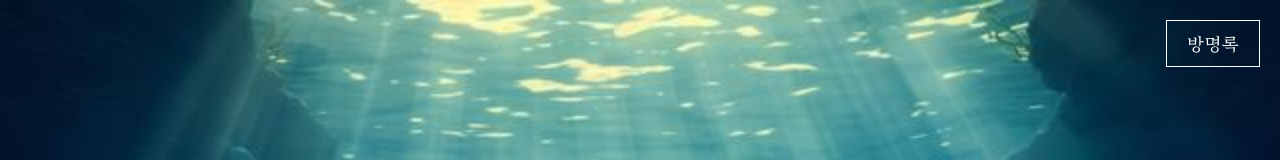
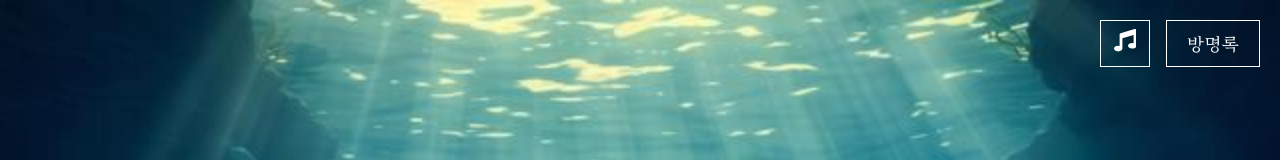
Before and after one commit to thws77/lostember, a React (Create React App) app: page / in a window 1280 px wide. Shown: the top 160 px of the page. Built offline with nearby package versions, Linux system fonts and the light colour scheme.

Commit message:
BGM 추가 및 방명록 이동 수정

```diff
--- a/package.json
+++ b/package.json
@@ -10,6 +10,7 @@
     "firebase": "^12.16.0",
     "react": "^19.2.7",
     "react-dom": "^19.2.7",
+    "react-icons": "^5.7.0",
     "react-router-dom": "^7.18.1",
     "react-scripts": "5.0.1",
     "web-vitals": "^2.1.4"
--- a/src/pages/Home.jsx
+++ b/src/pages/Home.jsx
@@ -1,18 +1,37 @@
 import "../styles/Home.css";
 import { useNavigate } from "react-router-dom";
-import { useRef, useEffect } from "react";
+import { useRef, useEffect, useState } from "react";
 import { smoothScroll } from "../utils/smoothScroll";
-
-
+import bgm from "../assets/Lost ember.mp3";
+import { FaMusic } from "react-icons/fa";
+import { CiPause1 } from "react-icons/ci";
 
 function Home() {
     const navigate = useNavigate();
 
     const appRef = useRef(null);
 
+    const [playing, setPlaying] = useState(false);
+
+    const audioRef = useRef(new Audio(bgm));
+
+
+    const toggleMusic = () => {
+        if (playing) {
+            audioRef.current.pause();
+        } else {
+            audioRef.current.play();
+        }
+
+        setPlaying(prev => !prev);
+    };
+
     useEffect(() => {
 
         const app = appRef.current;
+
+        audioRef.current.loop = true;
+        audioRef.current.volume = 0.5;
 
         if (!app) return;
 
@@ -93,6 +112,16 @@ function Home() {
                 방명록
             </button>
 
+            <button
+                className="bgm-button"
+                onClick={() => {
+                    if (!playing && (window.confirm("BGM을 재생하시겠습니까?"))) {
+                        toggleMusic();
+                    } else toggleMusic();
+                }}>
+                {playing ? <CiPause1 /> : <FaMusic />}
+            </button>
+
             <section
                 ref={depth100}
                 className="screen depth100"
@@ -127,7 +156,7 @@ function Home() {
                     </button>
                 </div>
             </section>
-        </div>
+        </div >
     );
 }
 
--- a/src/styles/Home.css
+++ b/src/styles/Home.css
@@ -82,7 +82,7 @@ html {
 }
 
 .guest-book-button {
-    position: absolute;
+    position: fixed;
     top: 20px;
     right: 20px;
     z-index: 10;
@@ -108,3 +108,25 @@ html {
         background-image: url("../assets/수심500모바일.jpg");
     }
 }
+
+.bgm-button {
+    position: fixed;
+
+    color: white;
+
+    top: 20px;
+    right: 130px;
+
+    width: 50px;
+    height: 47px;
+
+    border: 1px solid white;
+
+    background: none;
+
+    cursor: pointer;
+
+    font-size: 1.4rem;
+
+    z-index: 999;
+}
```
Also changed, not shown: 2 other files (tests, documents, lock files or other folders).
